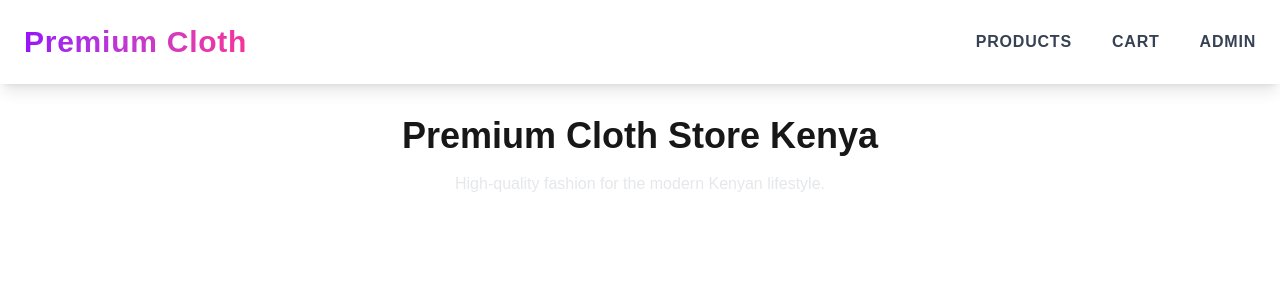
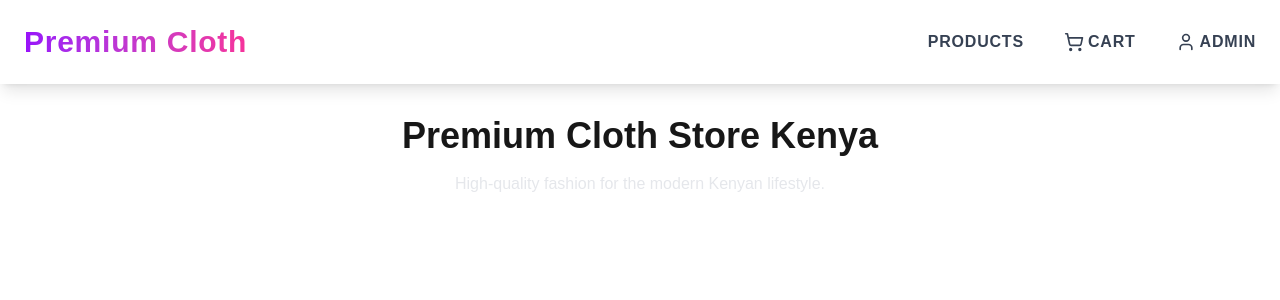
Before and after one commit to Griffinsshem/urstyle.ke, a Next.js app: page / in a window 1280 px wide. Shown: the top 300 px of the page. Built offline with nearby package versions, Linux system fonts and the light colour scheme.

Commit message:
feat: integrate lucide-react icons into Header for modern, polished navigation and mobile menu

```diff
--- a/src/components/Header.js
+++ b/src/components/Header.js
@@ -1,6 +1,7 @@
 "use client";
 import Link from 'next/link';
 import { useState } from 'react';
+import { Menu, X, ShoppingCart, User } from 'lucide-react';
 
 export default function Header() {
   const [menuOpen, setMenuOpen] = useState(false);
@@ -17,24 +18,24 @@ export default function Header() {
         </Link>
 
         {/* Desktop Navigation */}
-        <nav className="hidden md:flex gap-10 text-gray-700 font-semibold uppercase tracking-wider">
+        <nav className="hidden md:flex gap-10 text-gray-700 font-semibold uppercase tracking-wider items-center">
           <Link
             href="/products"
-            className="relative after:absolute after:bottom-0 after:left-0 after:h-0.5 after:w-0 after:bg-gradient-to-r after:from-purple-500 after:to-pink-500 after:transition-all hover:after:w-full"
+            className="relative after:absolute after:bottom-0 after:left-0 after:h-0.5 after:w-0 after:bg-gradient-to-r after:from-purple-500 after:to-pink-500 after:transition-all hover:after:w-full flex items-center gap-1"
           >
             Products
           </Link>
           <Link
             href="/cart"
-            className="relative after:absolute after:bottom-0 after:left-0 after:h-0.5 after:w-0 after:bg-gradient-to-r after:from-purple-500 after:to-pink-500 after:transition-all hover:after:w-full"
+            className="relative after:absolute after:bottom-0 after:left-0 after:h-0.5 after:w-0 after:bg-gradient-to-r after:from-purple-500 after:to-pink-500 after:transition-all hover:after:w-full flex items-center gap-1"
           >
-            Cart
+            <ShoppingCart className="w-5 h-5" /> Cart
           </Link>
           <Link
             href="/admin/login"
-            className="relative after:absolute after:bottom-0 after:left-0 after:h-0.5 after:w-0 after:bg-gradient-to-r after:from-purple-500 after:to-pink-500 after:transition-all hover:after:w-full"
+            className="relative after:absolute after:bottom-0 after:left-0 after:h-0.5 after:w-0 after:bg-gradient-to-r after:from-purple-500 after:to-pink-500 after:transition-all hover:after:w-full flex items-center gap-1"
           >
-            Admin
+            <User className="w-5 h-5" /> Admin
           </Link>
         </nav>
 
@@ -43,20 +44,7 @@ export default function Header() {
           className="md:hidden p-2 rounded hover:bg-gray-100 focus:outline-none focus:ring-2 focus:ring-purple-500"
           onClick={() => setMenuOpen(!menuOpen)}
         >
-          <svg
-            className="w-6 h-6 text-gray-700"
-            fill="none"
-            stroke="currentColor"
-            viewBox="0 0 24 24"
-            xmlns="http://www.w3.org/2000/svg"
-          >
-            <path
-              strokeLinecap="round"
-              strokeLinejoin="round"
-              strokeWidth={2}
-              d={menuOpen ? "M6 18L18 6M6 6l12 12" : "M4 6h16M4 12h16M4 18h16"}
-            />
-          </svg>
+          {menuOpen ? <X className="w-6 h-6 text-gray-700" /> : <Menu className="w-6 h-6 text-gray-700" />}
         </button>
       </div>
 
@@ -64,9 +52,15 @@ export default function Header() {
       {menuOpen && (
         <nav className="md:hidden bg-white shadow-xl rounded-b-lg animate-slideDown">
           <div className="flex flex-col gap-4 p-6 text-gray-700 font-semibold uppercase tracking-wide">
-            <Link href="/products" className="hover:text-purple-600 transition" onClick={() => setMenuOpen(false)}>Products</Link>
-            <Link href="/cart" className="hover:text-purple-600 transition" onClick={() => setMenuOpen(false)}>Cart</Link>
-            <Link href="/admin/login" className="hover:text-purple-600 transition" onClick={() => setMenuOpen(false)}>Admin</Link>
+            <Link href="/products" className="hover:text-purple-600 transition flex items-center gap-2" onClick={() => setMenuOpen(false)}>
+              <Menu className="w-5 h-5" /> Products
+            </Link>
+            <Link href="/cart" className="hover:text-purple-600 transition flex items-center gap-2" onClick={() => setMenuOpen(false)}>
+              <ShoppingCart className="w-5 h-5" /> Cart
+            </Link>
+            <Link href="/admin/login" className="hover:text-purple-600 transition flex items-center gap-2" onClick={() => setMenuOpen(false)}>
+              <User className="w-5 h-5" /> Admin
+            </Link>
           </div>
         </nav>
       )}
```
